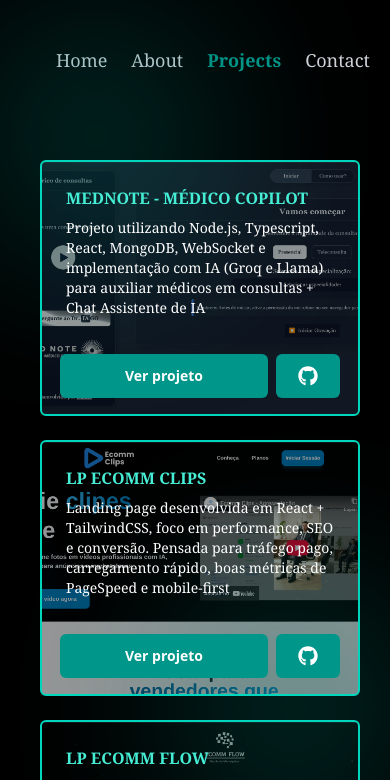
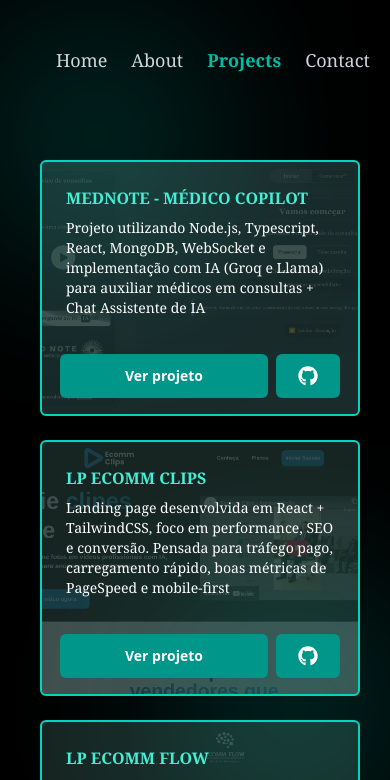
Before and after one commit to danilowskii/portfolio, a Next.js app: page /en/projects in a window 390 px wide. Shown: the top 780 px of the page. Built offline with nearby package versions, Linux system fonts and the light colour scheme.

Commit message:
feat: contact component initiated

```diff
--- a/src/app/[locale]/contact/page.tsx
+++ b/src/app/[locale]/contact/page.tsx
@@ -0,0 +1,7 @@
+export default function Contact() {
+  return (
+    <div>
+      <span>olá</span>
+    </div>
+  );
+}
--- a/src/app/[locale]/page.tsx
+++ b/src/app/[locale]/page.tsx
@@ -60,7 +60,7 @@ export default function HomePage() {
         <Button
           download
           href="/DANILO PAIVA - CV.pdf"
-          className="relative bg-linear-to-r from-teal-500 via-teal-600 to-teal-600 w-64 rounded-md mx-auto"
+          className="relative bg-linear-to-r from-teal-500 via-teal-600 to-teal-600  w-64 rounded-md mx-auto transition-all hover:shadow-[0_0_20px_rgba(128,203,196,1)]"
         >
           Baixar CV
         </Button>
--- a/src/app/[locale]/projects/page.tsx
+++ b/src/app/[locale]/projects/page.tsx
@@ -49,7 +49,7 @@ export default function Projects() {
         <div className="grid grid-cols-1 md:grid-cols-2 lg:grid-cols-3 gap-6">
           {projectsList.map((project, idx) => (
             <div
-              className="group relative border-2 border-teal-400 hover:bg-white/20 transition-colors ease-in-out duration-200 p-6 rounded-md w-80 h-64 hover:shadow-[0_0_20px_rgba(128,203,196,0.3)] hover:shadow-teal-200"
+              className="group relative border-2 border-teal-400 bg-teal-200/15 hover:bg-white/20 transition-colors ease-in-out duration-200 p-6 rounded-md w-80 h-64 hover:shadow-[0_0_20px_rgba(128,203,196,0.3)] hover:shadow-teal-200"
               key={idx}
             >
               <div className="z-10 font-bold font-lg font-serif gap-2 flex flex-col">
@@ -70,7 +70,7 @@ export default function Projects() {
                 src={project.imageSrc}
                 alt={project.imgAlt}
                 fill
-                className="object-cover -z-10 delay-100 pointer-events-none opacity-60 group-hover:opacity-100 md:-translate-y-4 group-hover:translate-y-0 md:opacity-0 transition-all duration-300 ease-out"
+                className="object-cover -z-10 delay-100 pointer-events-none opacity-20 group-hover:opacity-100 md:-translate-y-4 group-hover:translate-y-0 md:opacity-0 transition-all duration-300 ease-out"
                 quality={75}
                 loading="lazy"
               />
--- a/src/components/layout/Navbar.tsx
+++ b/src/components/layout/Navbar.tsx
@@ -25,11 +25,12 @@ export default function Nav() {
             <Link
               key={item.path}
               href={item.path}
-              className={`transition-colors hover:text-teal-500 ${
-                isActive ? "text-teal-600 font-semibold" : "text-gray-300"
+              className={`group relative transition-colors hover:text-teal-500 ${
+                isActive ? "text-teal-500 font-semibold" : "text-gray-300"
               }`}
             >
               {item.name}
+              <span className="absolute left-0 bottom-0 transition-all ease-out w-0 h-px group-hover:w-full bg-teal-500"></span>
             </Link>
           );
         })}
```
